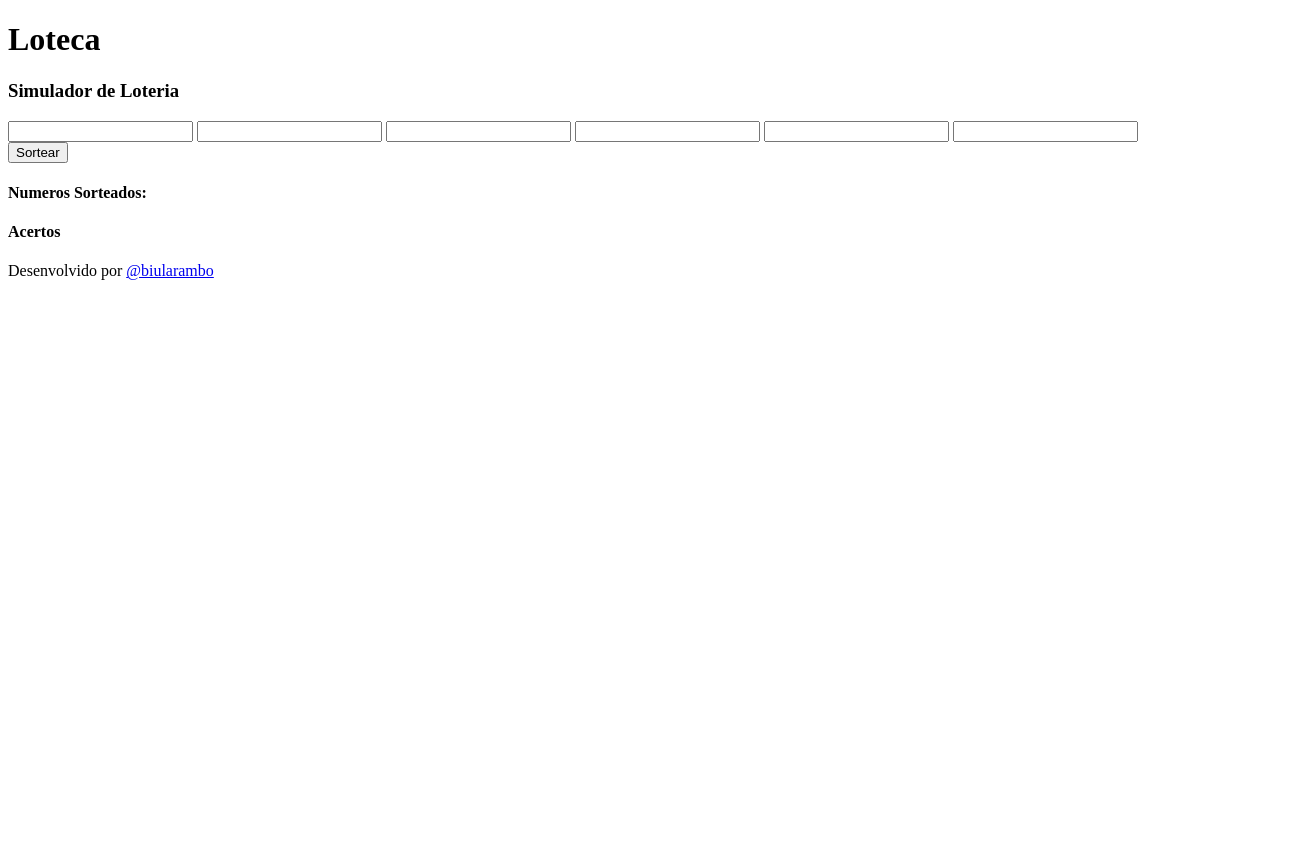
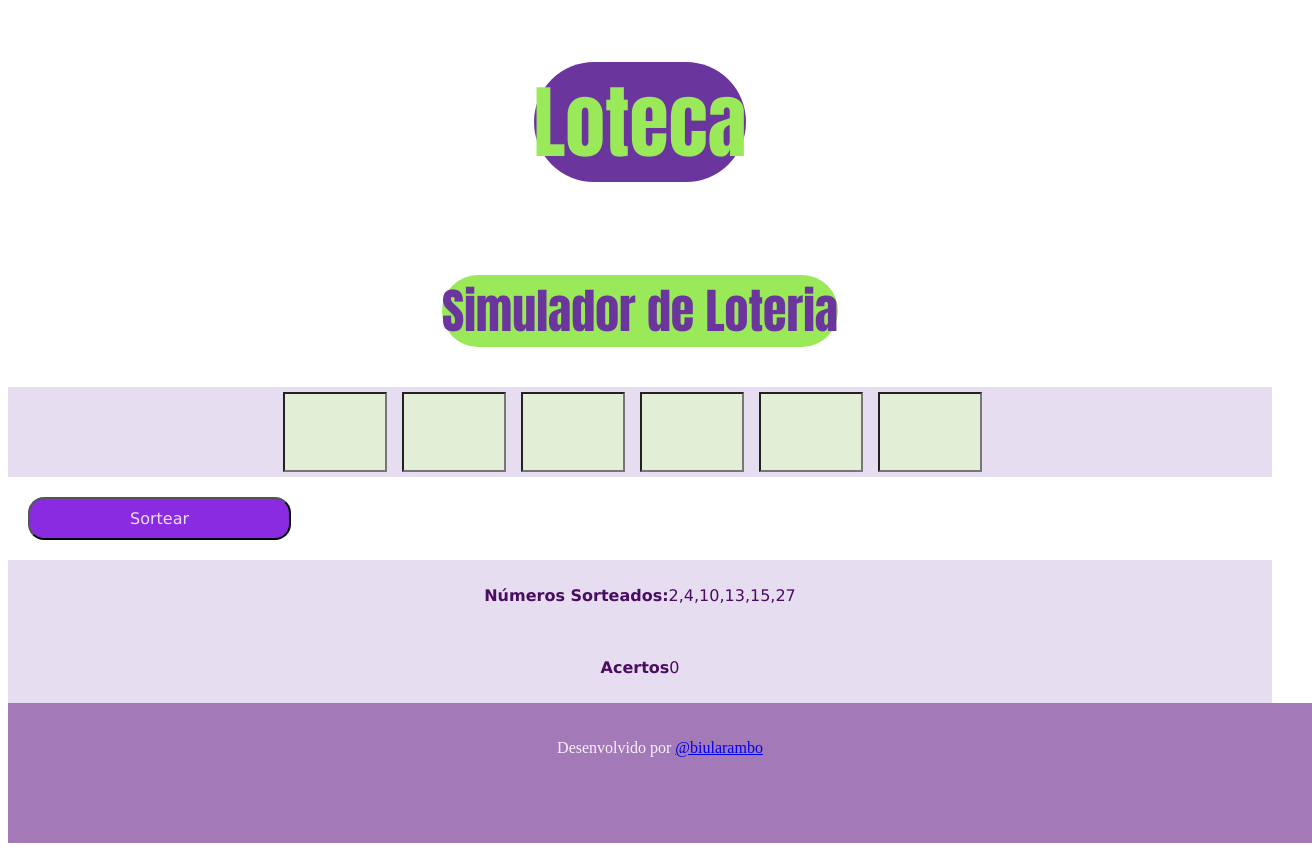
Before and after one commit to biularambo/applibras, a plain HTML site: page index.html in a window 1280 px wide. Both pictures are taken after a click on the button "Sortear". Shown: the whole page, 1312 px wide, since content can reach past the window. Before the commit the page ends 800 px from the top, so only its background shows below. Drawn offline with Linux system fonts and the light colour scheme.

Commit message:
final do codigo

```diff
--- /dev/null
+++ b/estilo.css
@@ -0,0 +1,65 @@
+header{
+    display: flex;
+    flex-direction: column;
+    justify-content: center;
+    align-items: center;
+}
+
+h1{
+    font-size: 5em;
+    font-family: Impact, Haettenschweiler, 'Arial Narrow Bold', sans-serif;
+    color: rgb(154, 233, 89);
+    background-color: rgb(107, 53, 158);
+    border-radius: 6em;
+}
+
+h2{
+    font-size: 3em;
+    font-family: Impact, Haettenschweiler, 'Arial Narrow Bold', sans-serif;
+    color:  rgb(107, 53, 158);
+    background-color: rgb(154, 233, 89);
+    border-radius: 6em;
+}
+
+button{
+
+    background-color:blueviolet;
+    color: rgb(235, 221, 248);
+    font-size: 1em;
+    border-radius: 1em;
+    font-family: Verdana, Geneva, Tahoma, sans-serif;
+    margin: 20px;
+    padding-left: 100px;
+    padding-right: 100px;
+    padding-top: 10px;
+    padding-bottom: 10px
+}
+
+div{
+    padding: 5px;
+    background-color: rgb(231, 221, 241);
+    display: flex;
+    color: rgb(73, 13, 97);
+    font-family: Verdana, Geneva, Tahoma, sans-serif;
+    flex-direction: row;
+    justify-content: center;
+    align-items: center;
+}
+
+.selecao > input{
+    width: 1.5em;
+    background-color: rgb(226, 238, 214);
+    margin-right: 15px;
+    font-size: 4em;
+    text-align: center;
+}
+
+footer{
+    background-color: rgb(163, 121, 184);
+    height: 100px;
+    width: 100%;
+    text-align: center;
+    color: rgb(250, 241, 255);
+    margin: 0px;
+    padding: 20px;
+}
--- a/index.html
+++ b/index.html
@@ -10,22 +10,24 @@
 <body>
     <header>
         <h1>Loteca</h1>
-        <h3>Simulador de Loteria</h3>
+        <h2>Simulador de Loteria</h2>
+        <link rel="stylesheet" href="estilo.css">
     </header>
 
     <div class="selecao">
-    <input type="number" id="num1" class="num">
-    <input type="number" id="num2" class="num">
-    <input type="number" id="num3" class="num">
-    <input type="number" id="num4" class="num">
-    <input type="number" id="num5" class="num">
-    <input type="number" id="num6" class="num">
+    <input type="number" id="num1" class="num" onchange="getValor(value, 0)">
+    <input type="number" id="num2" class="num" onchange="getValor(value, 1)">
+    <input type="number" id="num3" class="num" onchange="getValor(value, 2)">
+    <input type="number" id="num4" class="num" onchange="getValor(value, 3)">
+    <input type="number" id="num5" class="num" onchange="getValor(value, 4)">
+    <input type="number" id="num6" class="num" onchange="getValor(value, 5)">
+
     </div>
 
-    <button>Sortear</button>
+    <button onclick="sorteio()">Sortear</button>
 
     <div class="sorteio">
-        <h4>Numeros Sorteados:</h4>
+        <h4>Números Sorteados:</h4>
         <p id="sorteados"></p>
     </div>
 
@@ -37,5 +39,8 @@
     <footer>
         <p>Desenvolvido por <a href="https://github.com/biularambo">@biularambo</a> </p>
     </footer>
+
+    <script src="script.js"></script>
+
 </body>
 </html>
--- /dev/null
+++ b/script.js
@@ -0,0 +1,56 @@
+
+var numSort =[]
+var numEsco = []
+
+
+function sorteio(){
+var numSort =[]
+var cont = 0
+
+    while(cont < 6){
+      let num = Math.random()*60
+      num = Math.ceil(num)
+
+
+       numSort[cont] = num
+      console.log(numSort)
+      cont++
+
+
+    }
+    document.getElementById("sorteados").innerHTML = numSort
+   contAcertos()
+}
+
+function getValor(valor, pos){
+    valor = Number(valor)
+
+    if(valor < 0 || valor > 60){
+        alert("Numero invalido, digite um entre 1 e 60")
+        document.getElementById(`num${pos+1}`).value = ""
+
+    }else if (numEsco.includes(valor)){
+        alert("Numero repetido")
+        document.getElementById(`num${pos+1}`).value = ""
+
+    }else{
+ numEsco[pos] = valor
+
+ console.log(numEsco)
+
+    }
+}
+
+function contAcertos(){
+    var contA = 0
+    numEsco.forEach(function(value, index){
+
+        if(numSort.includes(value)){
+            contA = contA + 1
+
+        }
+
+    })
+    document.getElementById("acertos").innerHTML = contA
+
+}
```
